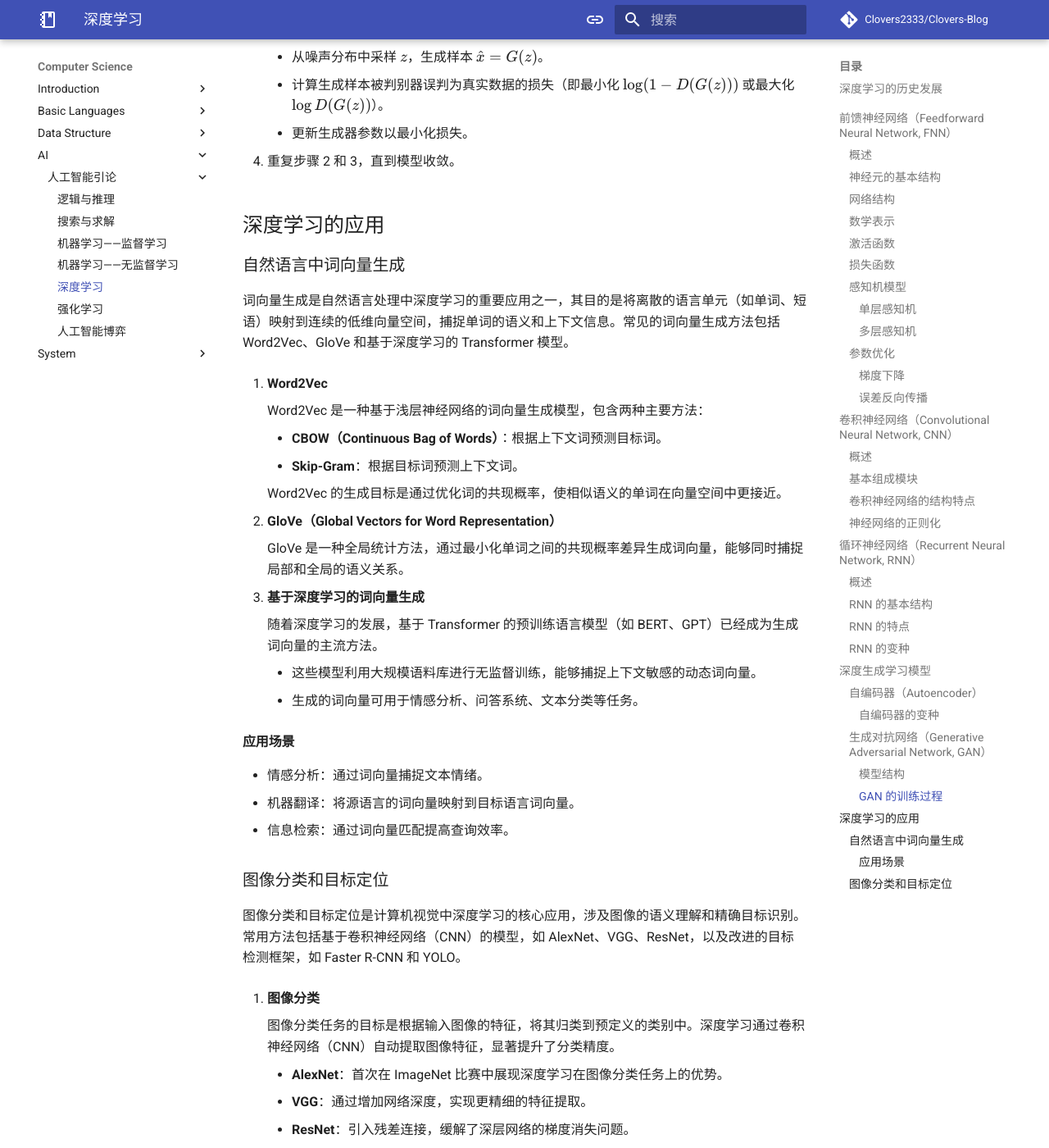
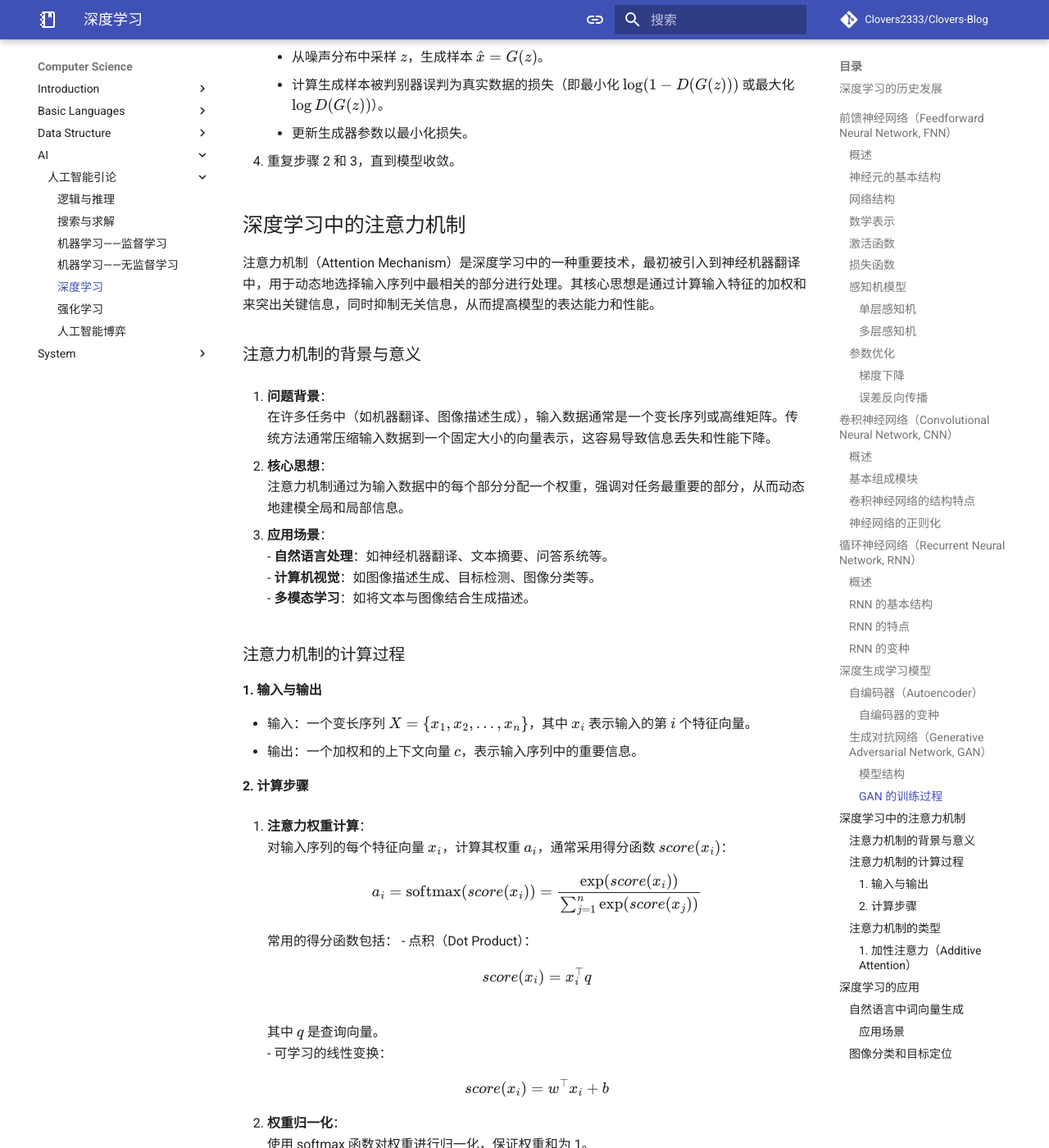
Before and after one commit to Clovers2333/Clovers-Blog, an MkDocs documentation site: the page built from docs/cs/ai/intro/dl.md, in a window 1280 px wide and 1400 px high, scrolled down 18499 px. Shown: the whole window at 82% size. Built offline with MkDocs 1.6.1 and Material for MkDocs 9.7.7, drawn with Linux system fonts in a browser that asks for light colours; nearby versions of some CDN libraries; library files that are not in the unit come from our copies; comment, search, counter and statistics services are not loaded; some of the changed text lies outside the part shown.

Commit message:
docs: add notes on aid

```diff
--- a/docs/cs/ai/intro/dl.md
+++ b/docs/cs/ai/intro/dl.md
@@ -676,6 +676,67 @@ RNN 的关键特性在于其 **隐藏状态（Hidden State）** 的递归更新
 
 4. 重复步骤 2 和 3，直到模型收敛。
 
+## 深度学习中的注意力机制
+
+注意力机制（Attention Mechanism）是深度学习中的一种重要技术，最初被引入到神经机器翻译中，用于动态地选择输入序列中最相关的部分进行处理。其核心思想是通过计算输入特征的加权和来突出关键信息，同时抑制无关信息，从而提高模型的表达能力和性能。
+
+
+### 注意力机制的背景与意义
+
+1. **问题背景**：
+   在许多任务中（如机器翻译、图像描述生成），输入数据通常是一个变长序列或高维矩阵。传统方法通常压缩输入数据到一个固定大小的向量表示，这容易导致信息丢失和性能下降。
+
+2. **核心思想**：
+   注意力机制通过为输入数据中的每个部分分配一个权重，强调对任务最重要的部分，从而动态地建模全局和局部信息。
+
+3. **应用场景**：
+   - **自然语言处理**：如神经机器翻译、文本摘要、问答系统等。
+   - **计算机视觉**：如图像描述生成、目标检测、图像分类等。
+   - **多模态学习**：如将文本与图像结合生成描述。
+
+
+### 注意力机制的计算过程
+
+#### 1. 输入与输出
+
+- 输入：一个变长序列 $X = \{x_1, x_2, ..., x_n\}$，其中 $x_i$ 表示输入的第 $i$ 个特征向量。
+- 输出：一个加权和的上下文向量 $c$，表示输入序列中的重要信息。
+
+#### 2. 计算步骤
+
+1. **注意力权重计算**：
+   对输入序列的每个特征向量 $x_i$，计算其权重 $a_i$，通常采用得分函数 $score(x_i)$：
+   $$
+   a_i = \text{softmax}(score(x_i)) = \frac{\exp(score(x_i))}{\sum_{j=1}^n \exp(score(x_j))}
+   $$
+   常用的得分函数包括：
+   - 点积（Dot Product）：
+     $$
+     score(x_i) = x_i^\top q
+     $$
+     其中 $q$ 是查询向量。
+   - 可学习的线性变换：
+     $$
+     score(x_i) = w^\top x_i + b
+     $$
+
+2. **权重归一化**：
+   使用 softmax 函数对权重进行归一化，保证权重和为 1。
+
+3. **上下文向量计算**：
+   根据权重对输入序列进行加权求和，得到上下文向量 $c$：
+   $$
+   c = \sum_{i=1}^n a_i \cdot x_i
+   $$
+
+
+### 注意力机制的类型
+
+#### 1. **加性注意力（Additive Attention）**
+
+- **提出者**：Bahdanau
+
+
 ## 深度学习的应用
 
 ### 自然语言中词向量生成
```
Also changed, not shown: docs/cs/ai/intro/rl.md (+63 -45 lines).
